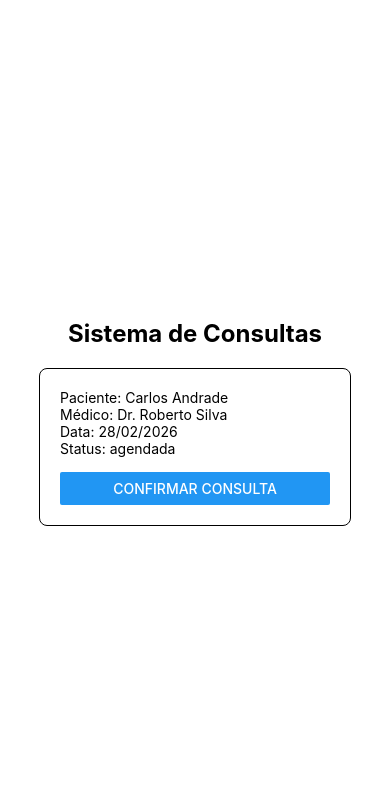
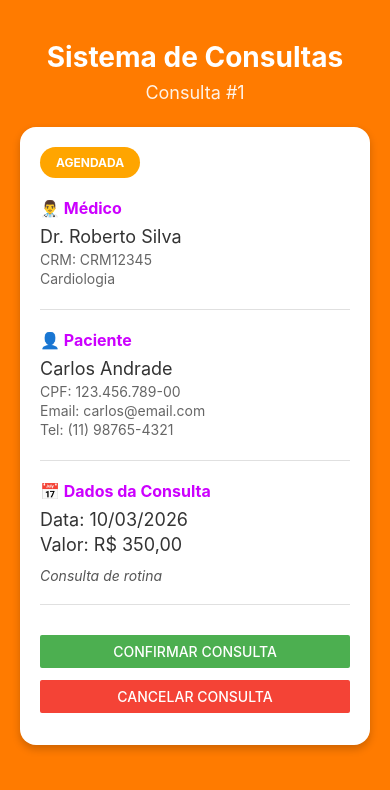
Before and after one commit to TBNario/sistema-consultas-mobile, a React Native app: screen / in a window 390 px wide. Shown: the top 790 px of the page. Built offline with nearby package versions, Linux system fonts and the light colour scheme.

Commit message:
Feat : Implementacao completa do App.tsx

```diff
--- a/App.tsx
+++ b/App.tsx
@@ -1,63 +1,281 @@
 import React, { useState } from "react";
-import { View, Text, StyleSheet, Button } from "react-native";
-type Consulta = {
-  id: number;
-  paciente: string;
-  medico: string;
-  data: string;
-  status: "agendada" | "confirmada" | "cancelada" | "realizada";
-};
+import { View, Text, StyleSheet, Button, ScrollView } from "react-native";
+import { StatusBar } from "expo-status-bar";
+
+// Importando a modelagem TypeScript que criamos nas aulas anteriores
+import { Especialidade } from "./src/types/especialidade";
+import { Paciente } from "./src/types/paciente";
+import { Medico } from "./src/interfaces/medico";
+import { Consulta } from "./src/interfaces/consulta";
+
 export default function App() {
+  // Dados base (simulando o que tínhamos no backend)
+  const cardiologia: Especialidade = {
+    id: 1,
+    nome: "Cardiologia",
+    descricao: "Cuidados com o coração",
+  };
+
+  const medico1: Medico = {
+    id: 1,
+    nome: "Dr. Roberto Silva",
+    crm: "CRM12345",
+    especialidade: cardiologia,
+    ativo: true,
+  };
+
+  const paciente1: Paciente = {
+    id: 1,
+    nome: "Carlos Andrade",
+    cpf: "123.456.789-00",
+    email: "carlos@email.com",
+    telefone: "(11) 98765-4321",
+  };
+
+  // Estado da consulta
   const [consulta, setConsulta] = useState<Consulta>({
     id: 1,
-    paciente: "Carlos Andrade",
-    medico: "Dr. Roberto Silva",
-    data: "28/02/2026",
+    medico: medico1,
+    paciente: paciente1,
+    data: new Date(2026, 2, 10), // 10/03/2026
+    valor: 350,
     status: "agendada",
+    observacoes: "Consulta de rotina",
   });
+
+  // Funções para manipular a consulta
   function confirmarConsulta() {
     setConsulta({
       ...consulta,
       status: "confirmada",
     });
   }
+
+  function cancelarConsulta() {
+    setConsulta({
+      ...consulta,
+      status: "cancelada",
+    });
+  }
+
+  // Função para formatar valor em reais
+  function formatarValor(valor: number): string {
+    return valor.toLocaleString("pt-BR", {
+      style: "currency",
+      currency: "BRL",
+    });
+  }
+
+  // Função para formatar data
+  function formatarData(data: Date): string {
+    return data.toLocaleDateString("pt-BR");
+  }
+
   return (
     <View style={styles.container}>
-      <Text style={styles.titulo}>Sistema de Consultas</Text>
-      <View style={styles.card}>
-        <Text>Paciente: {consulta.paciente}</Text>
-        <Text>Médico: {consulta.medico}</Text>
-        <Text>Data: {consulta.data}</Text>
-        <Text>Status: {consulta.status}</Text>
-        {consulta.status === "agendada" && (
-          <View style={styles.botao}>
-          <Button title="Confirmar Consulta" onPress={confirmarConsulta} />
+      <StatusBar style="light" />
+
+      <ScrollView contentContainerStyle={styles.scrollContent}>
+        {/* Cabeçalho */}
+        <View style={styles.header}>
+          <Text style={styles.titulo}>Sistema de Consultas</Text>
+          <Text style={styles.subtitulo}>Consulta #{consulta.id}</Text>
+        </View>
+
+        {/* Card da Consulta */}
+        <View style={styles.card}>
+          {/* Status Badge */}
+          <View style={[
+            styles.statusBadge,
+            consulta.status === "confirmada" && styles.statusConfirmada,
+            consulta.status === "cancelada" && styles.statusCancelada,
+          ]}>
+            <Text style={styles.statusTexto}>{consulta.status.toUpperCase()}</Text>
           </View>
 
-        )}
-      </View>
+          {/* Informações do Médico */}
+          <View style={styles.secao}>
+            <Text style={styles.label}>👨‍⚕️ Médico</Text>
+            <Text style={styles.valor}>{consulta.medico.nome}</Text>
+            <Text style={styles.info}>CRM: {consulta.medico.crm}</Text>
+            <Text style={styles.info}>{consulta.medico.especialidade.nome}</Text>
+          </View>
+
+          {/* Informações do Paciente */}
+          <View style={styles.secao}>
+            <Text style={styles.label}>👤 Paciente</Text>
+            <Text style={styles.valor}>{consulta.paciente.nome}</Text>
+            <Text style={styles.info}>CPF: {consulta.paciente.cpf}</Text>
+            <Text style={styles.info}>Email: {consulta.paciente.email}</Text>
+            {consulta.paciente.telefone && (
+              <Text style={styles.info}>Tel: {consulta.paciente.telefone}</Text>
+            )}
+          </View>
+
+          {/* Informações da Consulta */}
+          <View style={styles.secao}>
+            <Text style={styles.label}>📅 Dados da Consulta</Text>
+            <Text style={styles.valor}>Data: {formatarData(consulta.data)}</Text>
+            <Text style={styles.valor}>Valor: {formatarValor(consulta.valor)}</Text>
+            {consulta.observacoes && (
+              <Text style={styles.observacoes}>{consulta.observacoes}</Text>
+            )}
+          </View>
+
+          {/* Botões de Ação */}
+          <View style={styles.acoes}>
+            {consulta.status === "agendada" && (
+              <>
+                <View style={styles.botaoContainer}>
+                  <Button
+                    title="Confirmar Consulta"
+                    onPress={confirmarConsulta}
+                    color="#4CAF50"
+                  />
+                </View>
+                <View style={styles.botaoContainer}>
+                  <Button
+                    title="Cancelar Consulta"
+                    onPress={cancelarConsulta}
+                    color="#F44336"
+                  />
+                </View>
+              </>
+            )}
+            {consulta.status === "confirmada" && (
+              <View style={styles.mensagem}>
+                <Text style={styles.mensagemTexto}>✓ Consulta confirmada com sucesso!</Text>
+              </View>
+            )}
+            {consulta.status === "cancelada" && (
+              <View style={styles.mensagemCancelada}>
+                <Text style={styles.mensagemTexto}>✗ Consulta cancelada</Text>
+              </View>
+            )}
+          </View>
+        </View>
+      </ScrollView>
     </View>
   );
 }
+
 const styles = StyleSheet.create({
   container: {
     flex: 1,
-    backgroundColor: "#ffffff",
+    backgroundColor: "#ff7b00",
+  },
+  scrollContent: {
+    padding: 20,
+    paddingTop: 40,
+  },
+  header: {
     alignItems: "center",
-    justifyContent: "center",
+    marginBottom: 24,
   },
   titulo: {
-    fontSize: 24,
+    fontSize: 28,
     fontWeight: "bold",
+    color: "#fff",
+    marginBottom: 8,
+  },
+  subtitulo: {
+    fontSize: 18,
+    color: "#fff",
+    opacity: 0.9,
+  },
+  card: {
+    backgroundColor: "#fff",
+    borderRadius: 16,
+    padding: 20,
+    shadowColor: "#000",
+    shadowOffset: { width: 0, height: 4 },
+    shadowOpacity: 0.2,
+    shadowRadius: 8,
+    elevation: 5,
+  },
+  statusBadge: {
+    backgroundColor: "#FFA500",
+    alignSelf: "flex-start",
+    paddingHorizontal: 16,
+    paddingVertical: 8,
+    borderRadius: 20,
     marginBottom: 20,
   },
-  card: {
-    width: "80%",
-    padding: 20,
-    borderWidth: 1,
+  statusConfirmada: {
+    backgroundColor: "#4CAF50",
+  },
+  statusCancelada: {
+    backgroundColor: "#F44336",
+  },
+  statusTexto: {
+    color: "#fff",
+    fontWeight: "bold",
+    fontSize: 12,
+  },
+  secao: {
+    marginBottom: 20,
+    paddingBottom: 20,
+    borderBottomWidth: 1,
+    borderBottomColor: "#e0e0e0",
+  },
+  label: {
+    fontSize: 16,
+    fontWeight: "bold",
+    color: "#cc00ff",
+    marginBottom: 8,
+  },
+  valor: {
+    fontSize: 18,
+    color: "#333",
+    marginBottom: 4,
+  },
+  info: {
+    fontSize: 14,
+    color: "#666",
+    marginBottom: 2,
+  },
+  observacoes: {
+    fontSize: 14,
+    color: "#555",
+    fontStyle: "italic",
+    marginTop: 8,
+  },
+  acoes: {
+    marginTop: 10,
+  },
+  botaoContainer: {
+    marginBottom: 12,
+  },
+  mensagem: {
+    backgroundColor: "#E8F5E9",
+    padding: 16,
     borderRadius: 8,
+    borderLeftWidth: 4,
+    borderLeftColor: "#4CAF50",
   },
-  botao:{
-    marginTop: 15,
-  }
+  mensagemCancelada: {
+    backgroundColor: "#FFEBEE",
+    padding: 16,
+    borderRadius: 8,
+    borderLeftWidth: 4,
+    borderLeftColor: "#F44336",
+  },
+  mensagemTexto: {
+    fontSize: 16,
+    color: "#333",
+    fontWeight: "600",
+    textAlign: "center",
+  },
+  rodape: {
+    marginTop: 24,
+    padding: 16,
+    backgroundColor: "rgba(255, 255, 255, 0.1)",
+    borderRadius: 12,
+  },
+  rodapeTexto: {
+    fontSize: 12,
+    color: "#fff",
+    textAlign: "center",
+    lineHeight: 18,
+  },
 });
```
